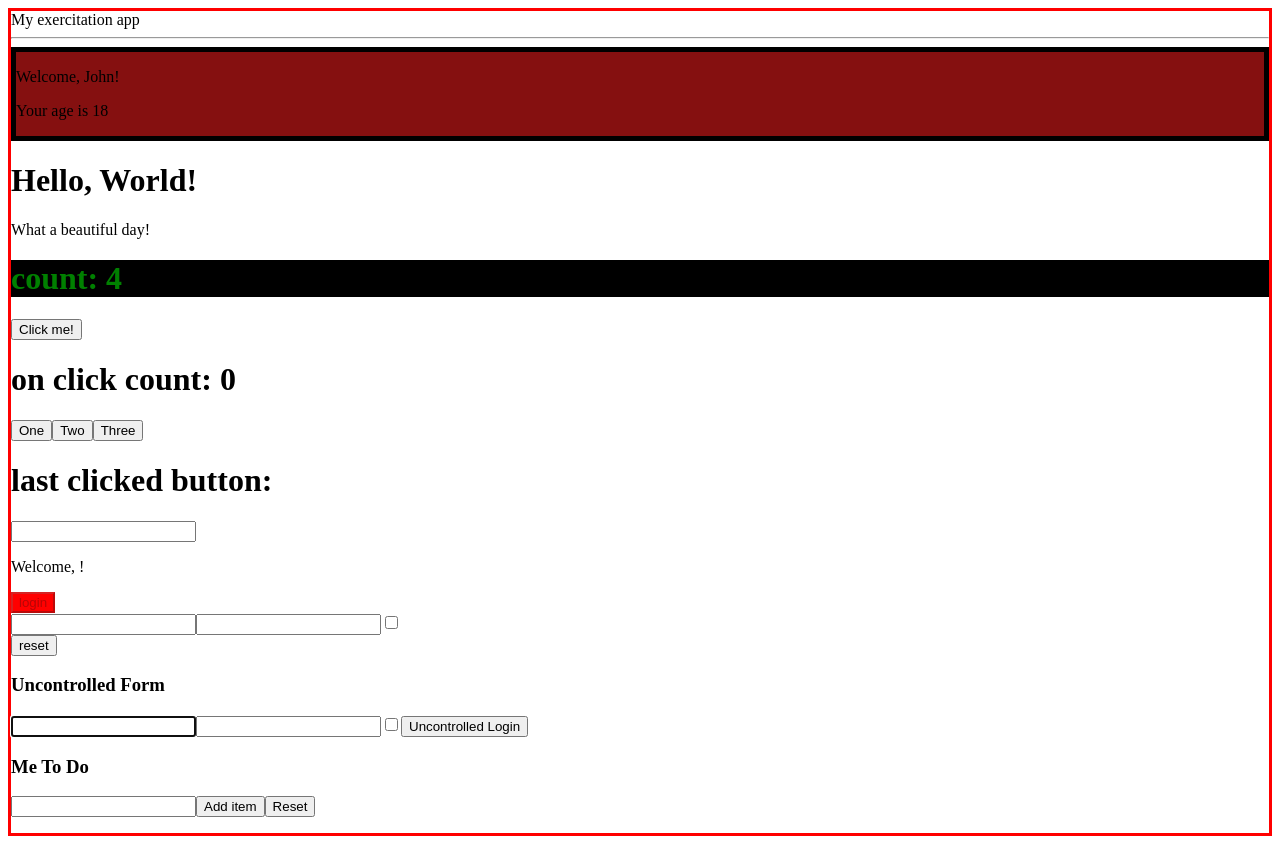
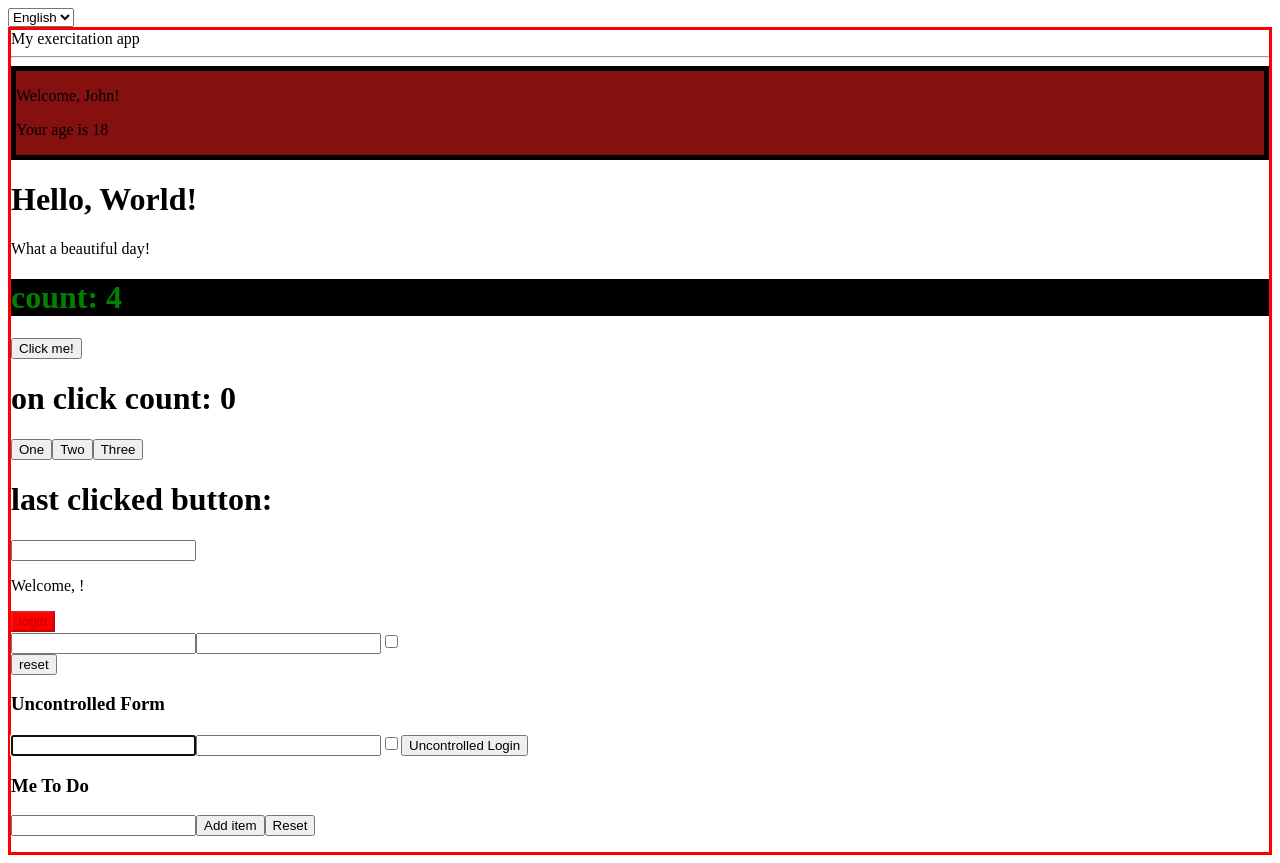
Before and after one commit to MarkupMonkey/react-project, a React (Create React App) app: page / in a window 1280 px wide. Built offline with nearby package versions, Linux system fonts and the light colour scheme.

Commit message:
exercise context 01 done

```diff
--- a/src/App.js
+++ b/src/App.js
@@ -9,13 +9,31 @@ import { UncontrolledLogin } from "./UncontrolledLogin";
 import Welcome from "./Welcome"
 import { TodoList } from "./Todolist";
 import { Container } from "./Container";
+import { LanguageContext } from "./LanguageContext";
+import { DisplayLanguage } from "./DisplayLanguage";
 class Data extends React.Component {
+    state = {
+        language: 'en',
+    }
+    handleLanguageChange = (event) => {
+        this.setState({
+            language: event.target.value
+        })
+    }
     render() {
         return (
             <>
+                <div>
+                    <select value={this.state.language} onChange={this.handleLanguageChange}>
+                        <option value='en'>English</option>
+                        <option value='it'>Italiano</option>
+                    </select>
+                    <LanguageContext.Provider value={this.state.language}>
+                        <DisplayLanguage />
+                    </LanguageContext.Provider>
                     <Container title="My exercitation app">
                         <div className="welcome">
-                        <Welcome  name='John' age={18} />
+                            <Welcome name='John' age={18} />
                         </div>
                         <Hello />
                         <Counter />
@@ -24,16 +42,16 @@ class Data extends React.Component {
                         <InteractiveWelcome />
                         <Login />
                         <UncontrolledLogin />
-                    <TodoList>{()=>{
+                        <TodoList>{() => {
 
-                      return(
+                            return (
                                 <div></div>
                             )
                         }}
-
                         </TodoList>
                     </Container>
 
+                </div>
             </>
         )
     }
--- /dev/null
+++ b/src/DisplayLanguage.js
@@ -0,0 +1,11 @@
+import React from "react";
+
+export class DisplayLanguage extends React.Component{
+    render(){
+        return(
+            <>
+
+            </>
+        )
+    }
+}
--- /dev/null
+++ b/src/LanguageContext.js
@@ -0,0 +1,3 @@
+import { createContext } from "react";
+
+export const LanguageContext = createContext('en')
```
Lines whose indentation alone changed are shown as unchanged.
